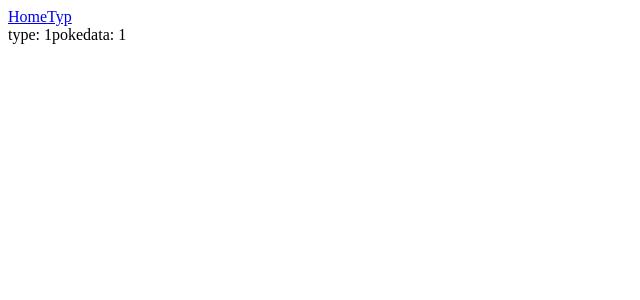
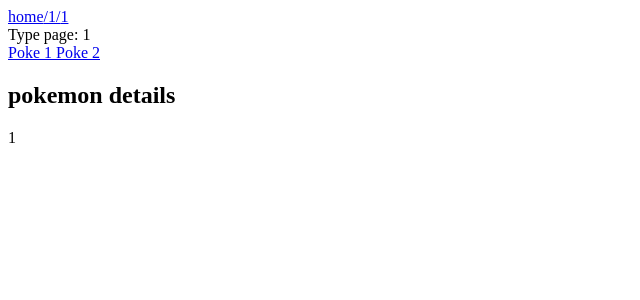
Before and after one commit to Jinpai666/poketable, a React (Vite) app: page /1/1 in a window 1280 px wide. Shown: the top 300 px of the page, without its empty margins (0-640 px from the left). Built offline with nearby package versions, Linux system fonts and the light colour scheme.

Commit message:
create breadcumbs and fix pages' structure

```diff
--- a/src/App.tsx
+++ b/src/App.tsx
@@ -1,16 +1,15 @@
 import {createBrowserRouter, createRoutesFromElements, Route, Link, RouterProvider, Outlet  } from 'react-router-dom'
 import './App.css'
 import Home from "./pages/Home";
-import TypesPage from "./pages/TypesPage";
 import SinglePokemonPage from "./pages/SinglePokemonPage";
 import SingleTypePage from "./pages/SingleTypePage";
+import Breadcrumbs from "./components/Breadcrumbs";
 
 const Root = () => {
     return (
         <>
             <div>
-                <Link to="/">Home</Link>
-                <Link to="/types">Typ</Link>
+               <Breadcrumbs/>
             </div>
             <div>
                 <Outlet/>
@@ -23,8 +22,7 @@
     createRoutesFromElements(
         <Route path="/" element={<Root/>}>
             <Route index element={<Home/>}/>
-            <Route path="/:pokemonType" element={<SingleTypePage/>}/>
-            <Route path={":pokemonType/:pokemon"} element={<SinglePokemonPage/>}/>
+            <Route path={":pokemonType/:pokemon?"} element={<SingleTypePage/>}/>
 
         </Route>
     )
--- /dev/null
+++ b/src/components/Breadcrumbs.tsx
@@ -0,0 +1,15 @@
+import { useParams, Link } from 'react-router-dom'
+
+
+function Breadcrumbs() {
+    const { pokemon, pokemonType } = useParams();
+    return (
+        <div style={{display: 'flex'}}>
+            <Link to="/">home</Link>
+            {pokemonType && <Link to={`${pokemonType}`}>/{pokemonType}</Link>}
+            {pokemon && <Link to={`${pokemon}`}>/{pokemon}</Link>}
+        </div>
+    );
+}
+
+export default Breadcrumbs
--- a/src/pages/SingleTypePage.tsx
+++ b/src/pages/SingleTypePage.tsx
@@ -1,14 +1,22 @@
 import {Link, useParams} from "react-router-dom";
 
 function SingleTypePage() {
-    const {pokemonType} = useParams()
+    const {pokemon,pokemonType} = useParams()
 
     return (
         <>
-            <div>Type page: {pokemonType}</div>
-            <Link to={`/${pokemonType}/:pokemon1`}>Poke 1</Link>
-            <Link to={`/${pokemonType}/:pokemon2`}> Poke 2</Link>
+            <div>
+                <div>Type page: {pokemonType}</div>
+                <Link to={`/${pokemonType}/pokemon1`}>Poke 1</Link>
+                <Link to={`/${pokemonType}/pokemon2`}> Poke 2</Link>
+            </div>
+            <div>
+                <h2>pokemon details</h2>
+                <p>{pokemon}</p>
+            </div>
         </>
+
+
     );
 }
 
```
